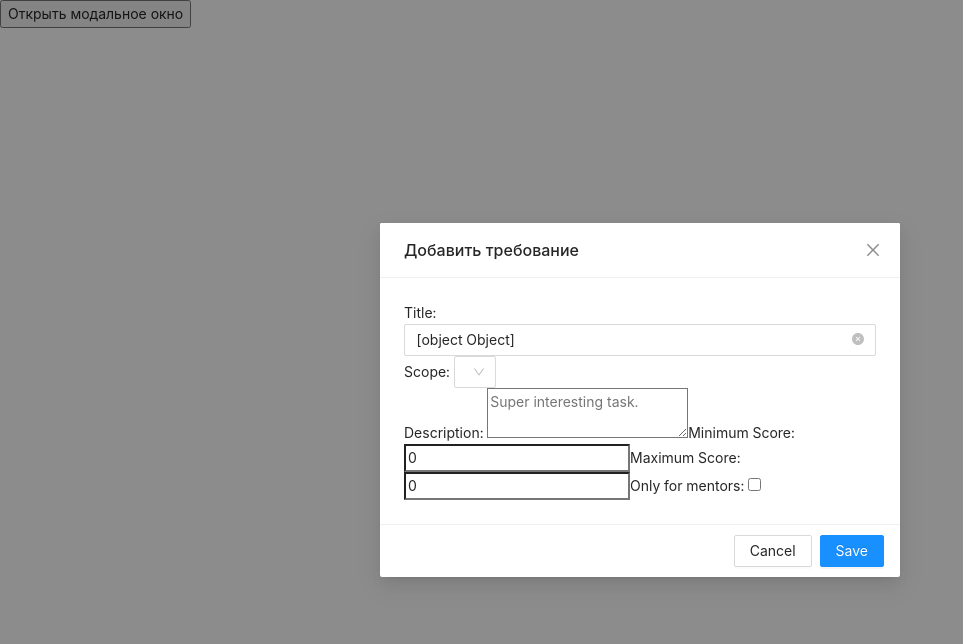
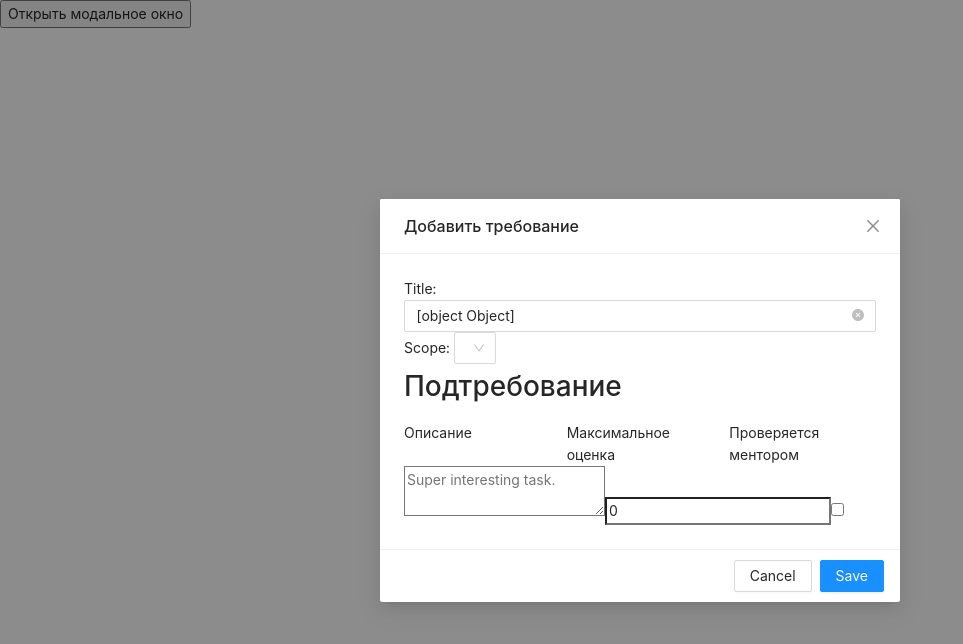
Before and after one commit to drnaida/X-Check-App, a React (Create React App) app in the folder client/: page /add-requirement-window in a window 1280 px wide. Both pictures are taken after a click on the button "Открыть модальное окно". Shown: the top 644 px of the page, without its empty margins (0-963 px from the left). Built offline with nearby package versions, Linux system fonts and the light colour scheme.

Commit message:
feat: add headings of subrequirements list

```diff
--- a/client/src/pages/AddRequirementWindow/AddRequirementWindow.js
+++ b/client/src/pages/AddRequirementWindow/AddRequirementWindow.js
@@ -4,6 +4,7 @@ import '../../index.scss';
 import ModalWindow from '../../components/ModalWindow/ModalWindow';
 import RequirementTitle from './components/RequirementTitle';
 import RequirementScope from './components/RequirementScope';
+import SubRequirementList from './components/SubRequirementList';
 
 const AddRequirementWindow = () => {
   const [requirement, setRequirement] = useState(
@@ -51,13 +52,10 @@ const AddRequirementWindow = () => {
         <div className="AddRequirement__container">
           <RequirementTitle title={requirement.title} changeHandleFunction={changeRequirement} />
           <RequirementScope title={requirement.scopeType} changeHandleFunction={changeRequirement} />
-          <label htmlFor="description" className="AddRequirement__container--label">Description: </label>
+          <h1>Подтребование</h1>
+          <SubRequirementList />
           <textarea id="description" placeholder="Super interesting task." name="description" className="AddRequirement__container--textarea" value={requirement.description} onChange={changeRequirement}/>
-          <label htmlFor="minScore" className="AddRequirement__container--label">Minimum Score: </label>
-          <input type="number" id="minScore" placeholder="0" name="minScore" className="AddRequirement__container--input" value={requirement.minScore} onChange={changeRequirement}/>
-          <label htmlFor="maxScore" className="AddRequirement__container--label">Maximum Score: </label>
           <input type="number" id="maxScore" name="maxScore" placeholder="10" className="AddRequirement__container--input" value={requirement.maxScore} onChange={changeRequirement}/>
-          <label htmlFor="onlyForMentors" className="AddRequirement__container--label">Only for mentors: </label>
           <input type="checkbox" id="onlyForMentors" className="AddRequirement__container--input" name="onlyForMentors" value={requirement.onlyForMentors} onChange={changeRequirementCheckbox}/>
         </div>
         </ModalWindow>
--- /dev/null
+++ b/client/src/pages/AddRequirementWindow/components/SubRequirementList.js
@@ -0,0 +1,16 @@
+import React from 'react';
+import { Row, Col } from 'antd';
+
+const SubRequirementList = (scopeType, changeHandleFunction) => {
+  return (
+    <div>
+      <Row gutter={[16, 16]}>
+        <Col span={8}>Описание</Col>
+        <Col span={8}>Максимальное оценка</Col>
+        <Col span={8}>Проверяется ментором</Col>
+      </Row>
+    </div>
+  );
+}
+
+export default SubRequirementList;
```
